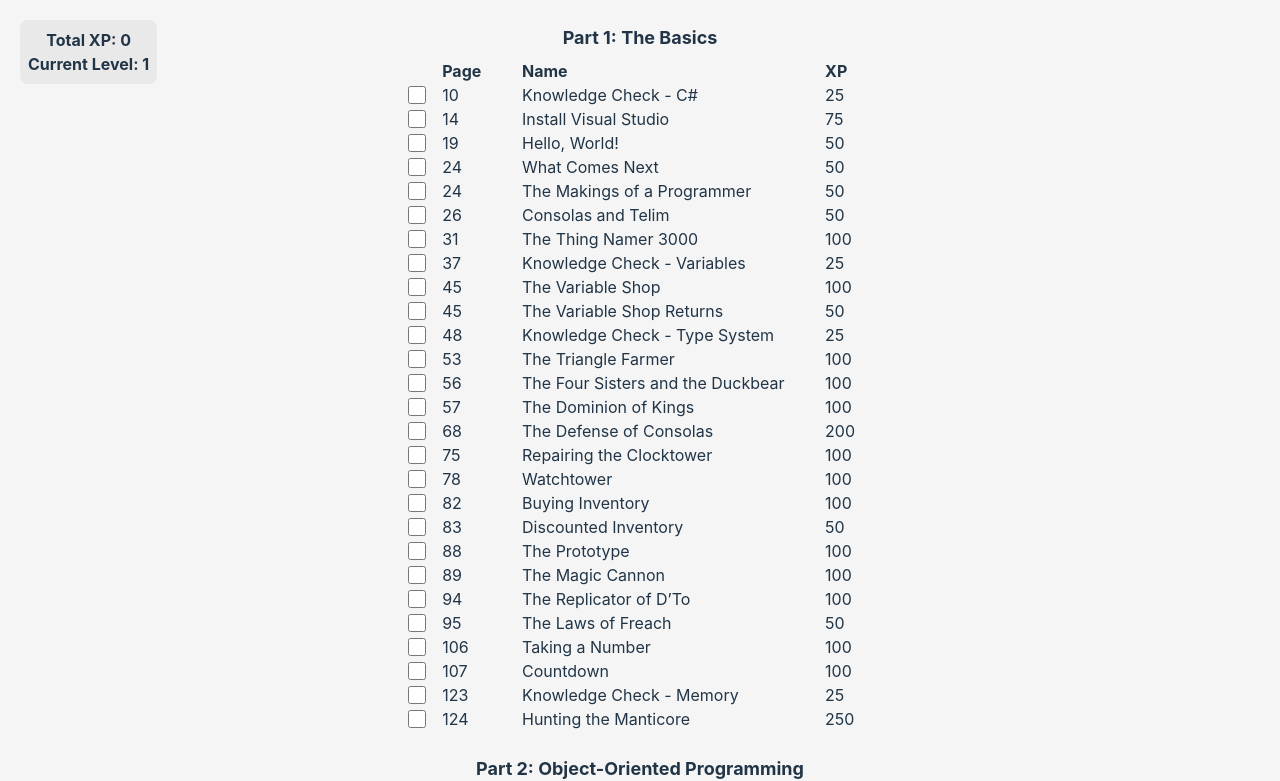
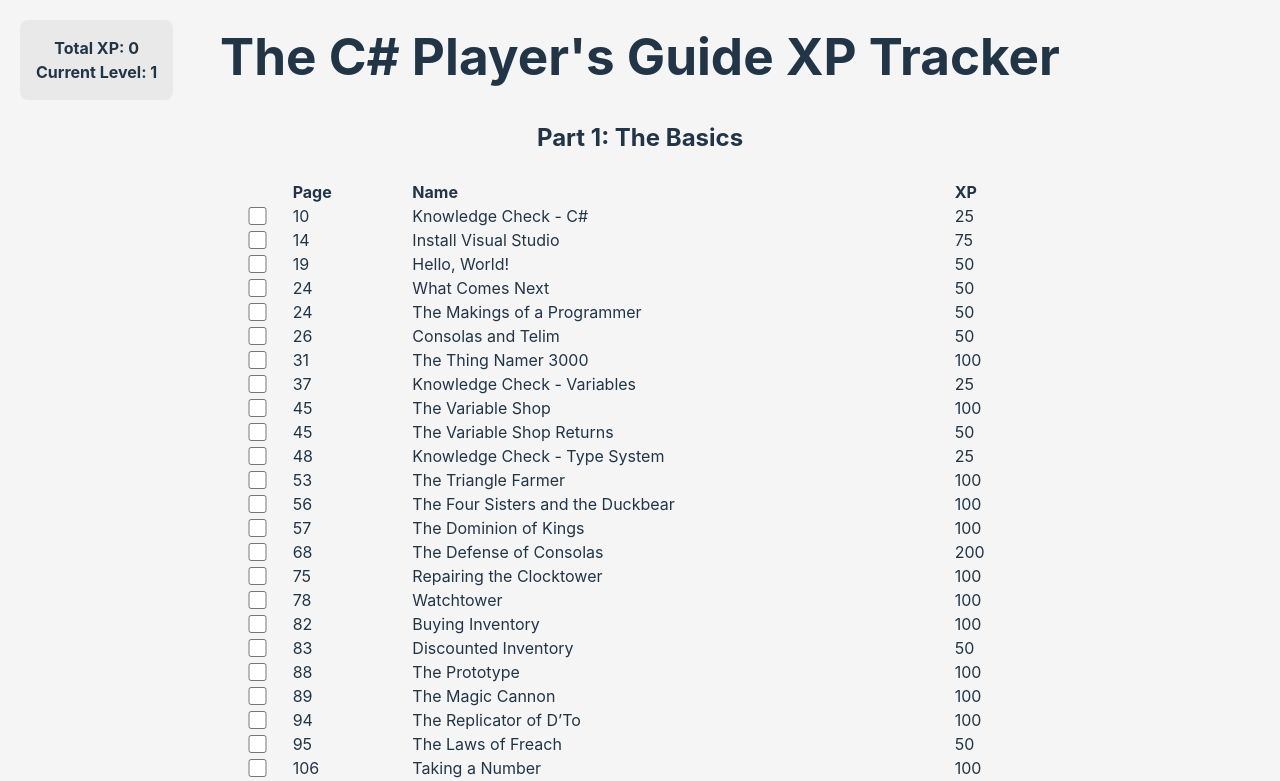
Before and after one commit to JohnMcCormick/xp-tracker, a React (Vite) app: page / in a window 1280 px wide. Shown: the top 781 px of the page. Built offline with nearby package versions, Linux system fonts and the light colour scheme.

Commit message:
Added main title and refined styling

```diff
--- a/src/App.css
+++ b/src/App.css
@@ -8,16 +8,18 @@
 .wrapper {
   display: flex;
   min-height: 100%;
+  flex-direction: column;
 }
 
 .summary {
   position: fixed;
   font-weight: bold;
-  padding: 1vh;
+  padding: 2vh;
   margin: 2.5vh 2.5vh 0 2.5vh;
   background-color: #1a1a1a;
   border-radius: 1vh;
-  left: 0
+  top: 0;
+  left: 0;
 }
 
 @media (prefers-color-scheme: light) {
@@ -25,21 +27,20 @@
     background-color: #e9e9e9;
   }
 }
-@media screen and (max-width: 870px) {
-  .wrapper {
-    flex-direction: column;
-  }
 
+@media screen and (max-width: 1250px) {
   .summary {
     position: relative;
     left: auto;
   }
 }
 
+.main-title {
+  margin: 3.5vh 3vh .5vh 3vh;
+}
+
 .challenge-group-title {
-  padding: 3vh 0 1vh;
-  font-size: large;
-  font-weight: bold;
+  padding: 1.5vh 0 .5vh;
 }
 
 .challenge-group-header {
--- a/src/App.jsx
+++ b/src/App.jsx
@@ -77,11 +77,11 @@ function App() {
 
   return (
     <div className="wrapper">
+      <h1 className='main-title'>The C# Player's Guide XP Tracker</h1>
       <Summary
         getTotalXP={getTotalXP}
         getCurrentLevel={getCurrentLevel}
       />
-      <div>
       <ChallengeList
         challengeList={challengeList}
         updateChallengeList={updateChallengeList}
@@ -90,7 +90,6 @@ function App() {
         resetChallengeList={resetChallengeList}
       />
     </div>
-    </div>
   )
 }
 
--- a/src/components/ChallengeGroupTitle.jsx
+++ b/src/components/ChallengeGroupTitle.jsx
@@ -2,6 +2,6 @@ import React from 'react'
 
 export default ({ title }) => {
   return (
-    <div className='challenge-group-title'>{title}</div>
+    <h2 className='challenge-group-title'>{title}</h2>
   )
 }
--- a/src/components/Summary.jsx
+++ b/src/components/Summary.jsx
@@ -2,11 +2,9 @@ import React from 'react'
 
 export default ({ getTotalXP, getCurrentLevel }) => {
   return (
-    <div>
-      <div className='summary'>
-        <div>Total XP: {getTotalXP()}</div>
-        <div>Current Level: {getCurrentLevel()}</div>
-      </div>
+    <div className='summary'>
+      <div>Total XP: {getTotalXP()}</div>
+      <div>Current Level: {getCurrentLevel()}</div>
     </div>
   )
 }
```
Lines whose indentation alone changed are shown as unchanged.
